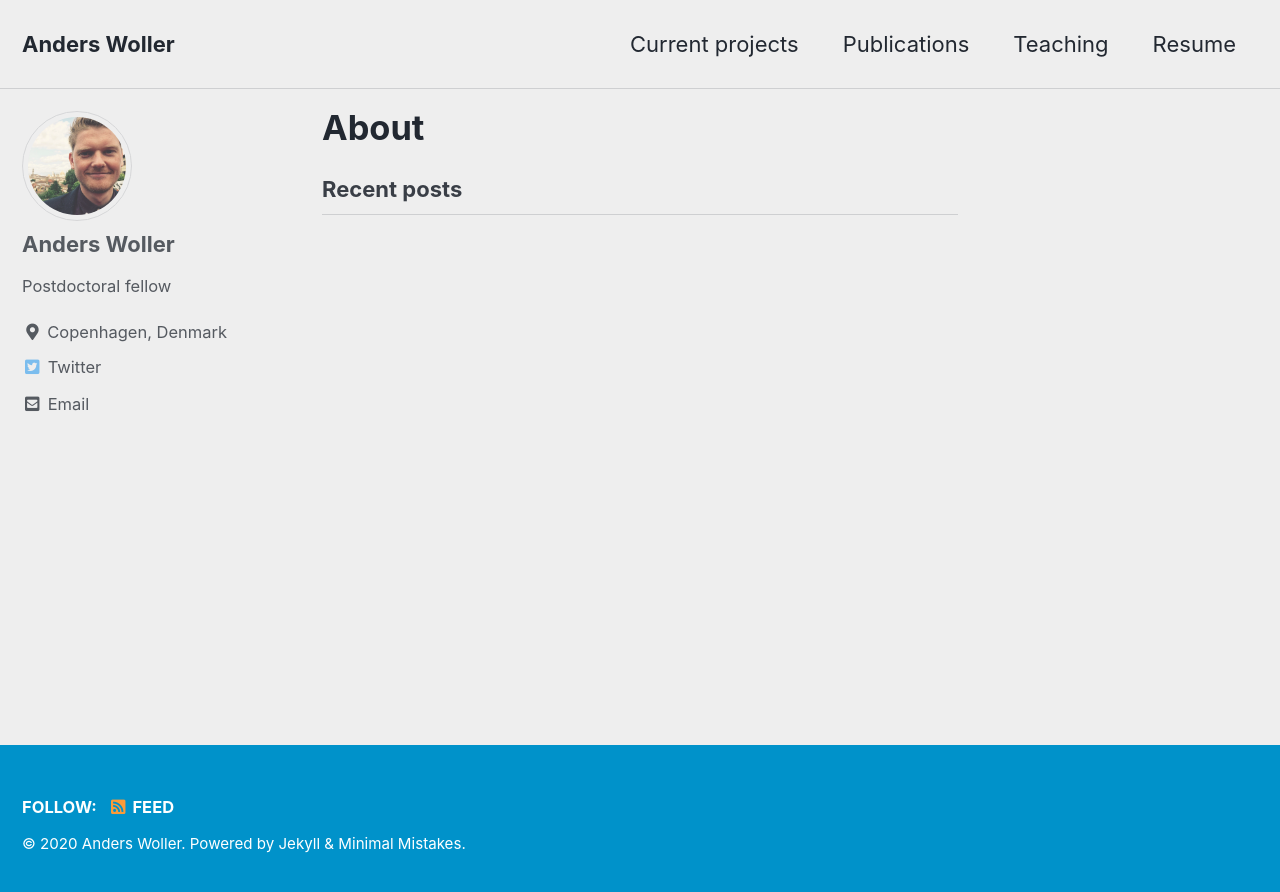
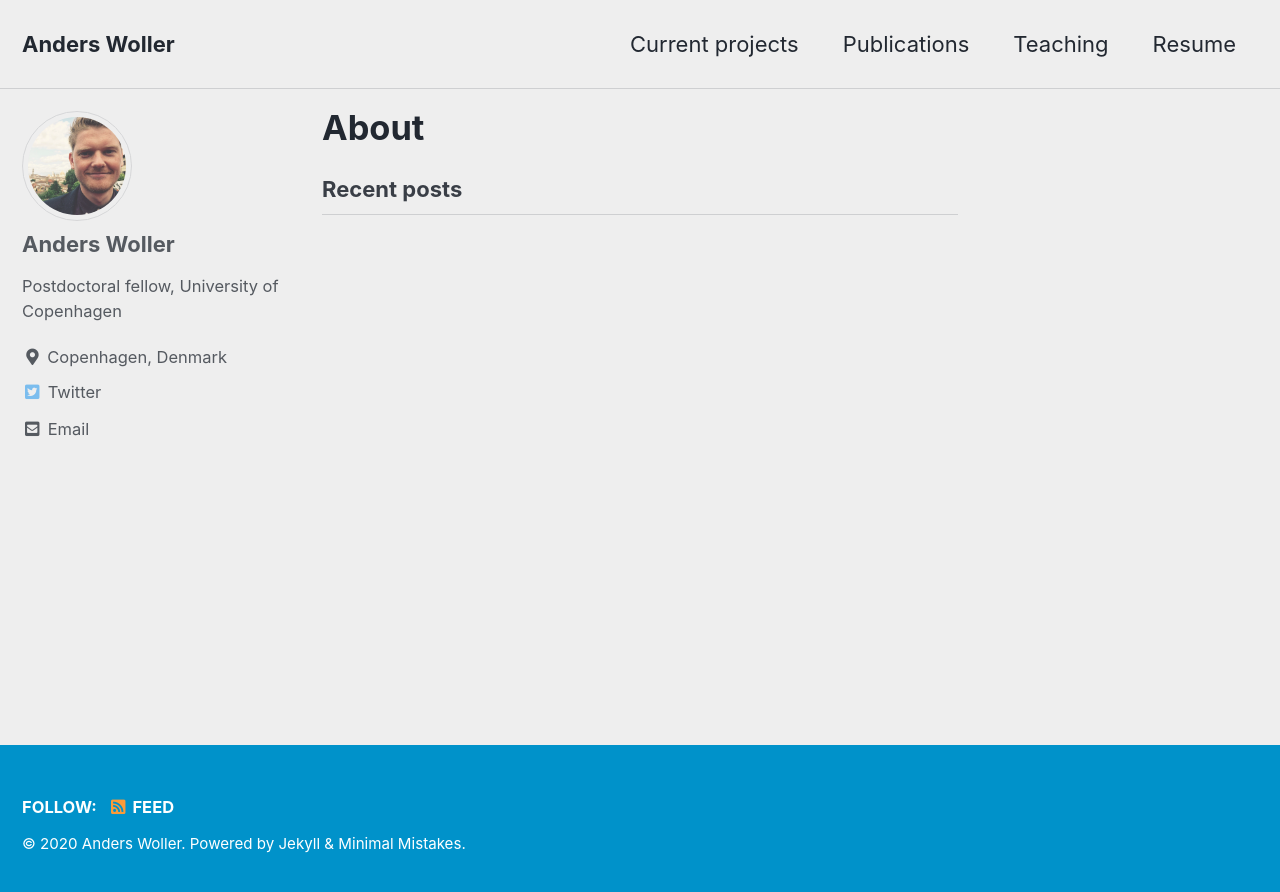
Before and after one commit to AndersWoller/AndersWoller.github.io, a Jekyll site: the page built from index.html, in a window 1280 px wide. Shown: the top 892 px of the page. Built offline with Jekyll 4.4.1, drawn with Linux system fonts in a browser that asks for light colours; cached includes are drawn as plain includes; the list of posts is cut into pages by our own code.

Commit message:
adding uni copenhagen to bio

```diff
--- a/_config.yml
+++ b/_config.yml
@@ -95,7 +95,7 @@ analytics:
 author:
   name             : "Anders Woller"
   avatar           : "/images/profilepic.jpg"
-  bio              : "Postdoctoral fellow"
+  bio              : "Postdoctoral fellow, \n University of Copenhagen"
   location         : "Copenhagen, Denmark"
   email            : "an@ifs.ku.dk"
 
```
